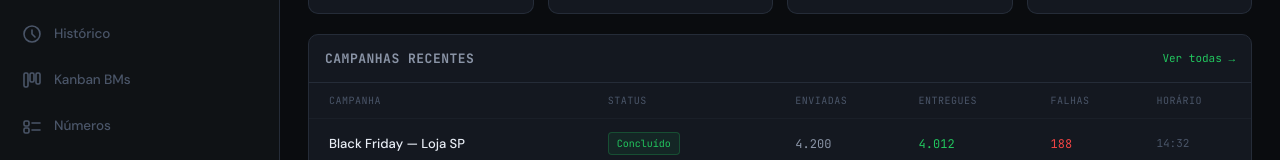
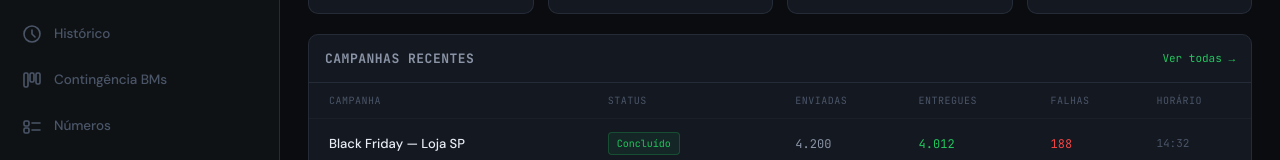
Before and after one commit to git-webzoom/financialzap, a React (Vite) app in the folder frontend/: page /dashboard in a window 1280 px wide. Shown: the part 265-425 px from the top of the page. Built offline with nearby package versions, Linux system fonts and the light colour scheme; no server answers; sample sign-in values are in the browser's storage.

Commit message:
feat: renomear menu 'Kanban BMs' para 'Contingência BMs'
Co-Authored-By: Claude Sonnet 4.6 <noreply@anthropic.com>

```diff
--- a/frontend/src/components/Layout/Sidebar.jsx
+++ b/frontend/src/components/Layout/Sidebar.jsx
@@ -7,7 +7,7 @@ const NAV = [
   { to: '/templates',          label: 'Templates',     icon: IconDoc     },
   { to: '/disparos/novo',      label: 'Novo Disparo',  icon: IconSend    },
   { to: '/disparos/historico', label: 'Histórico',     icon: IconClock   },
-  { to: '/kanban',             label: 'Kanban BMs',    icon: IconKanban  },
+  { to: '/kanban',             label: 'Contingência BMs', icon: IconKanban  },
   { to: '/inventario',         label: 'Números',       icon: IconNumbers   },
   { to: '/fornecedores',       label: 'Fornecedores',  icon: IconSupplier },
   { to: '/fluxo-mensagens',    label: 'Fluxos de MSGs', icon: IconRegua    },
```
